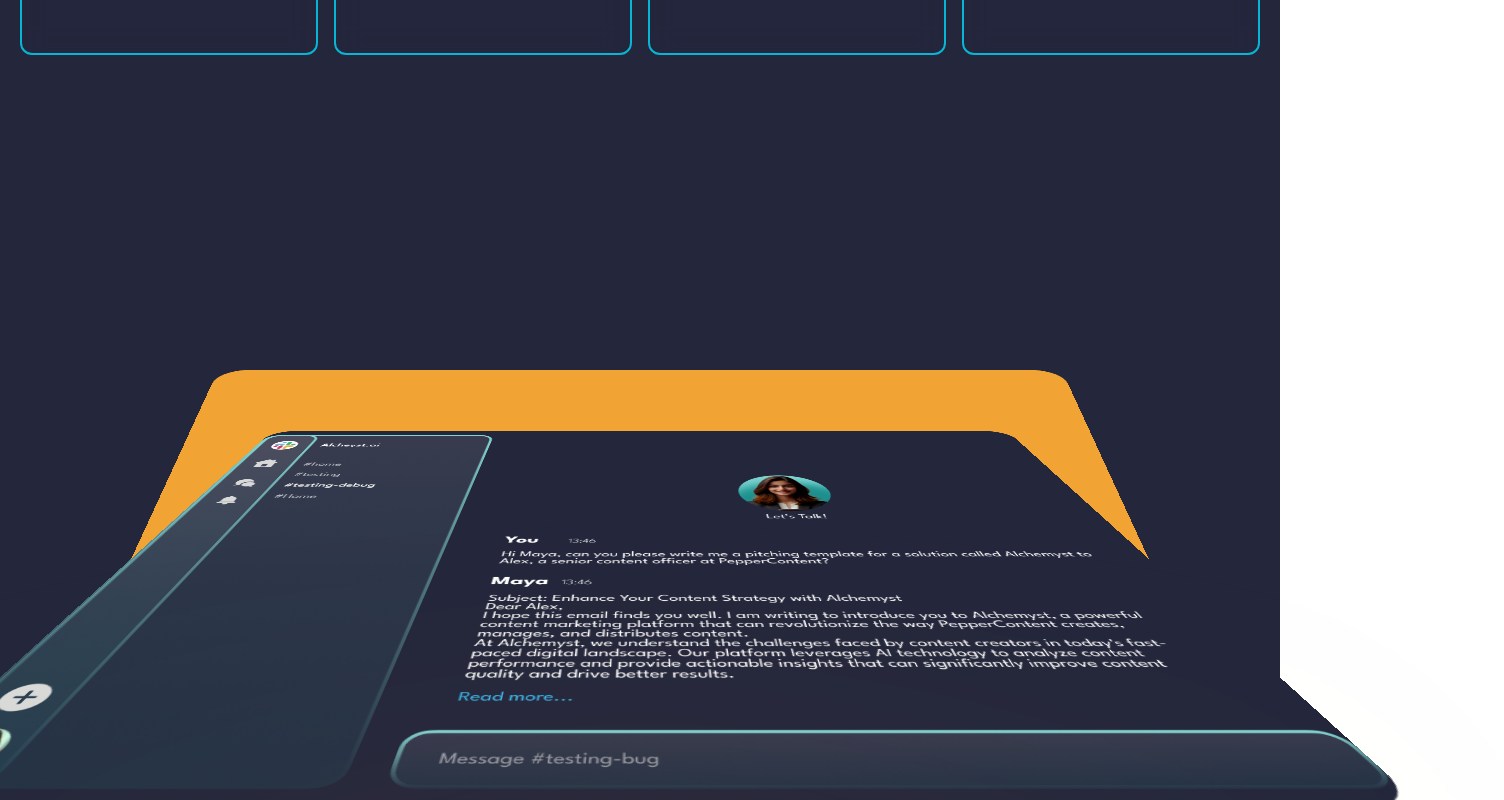
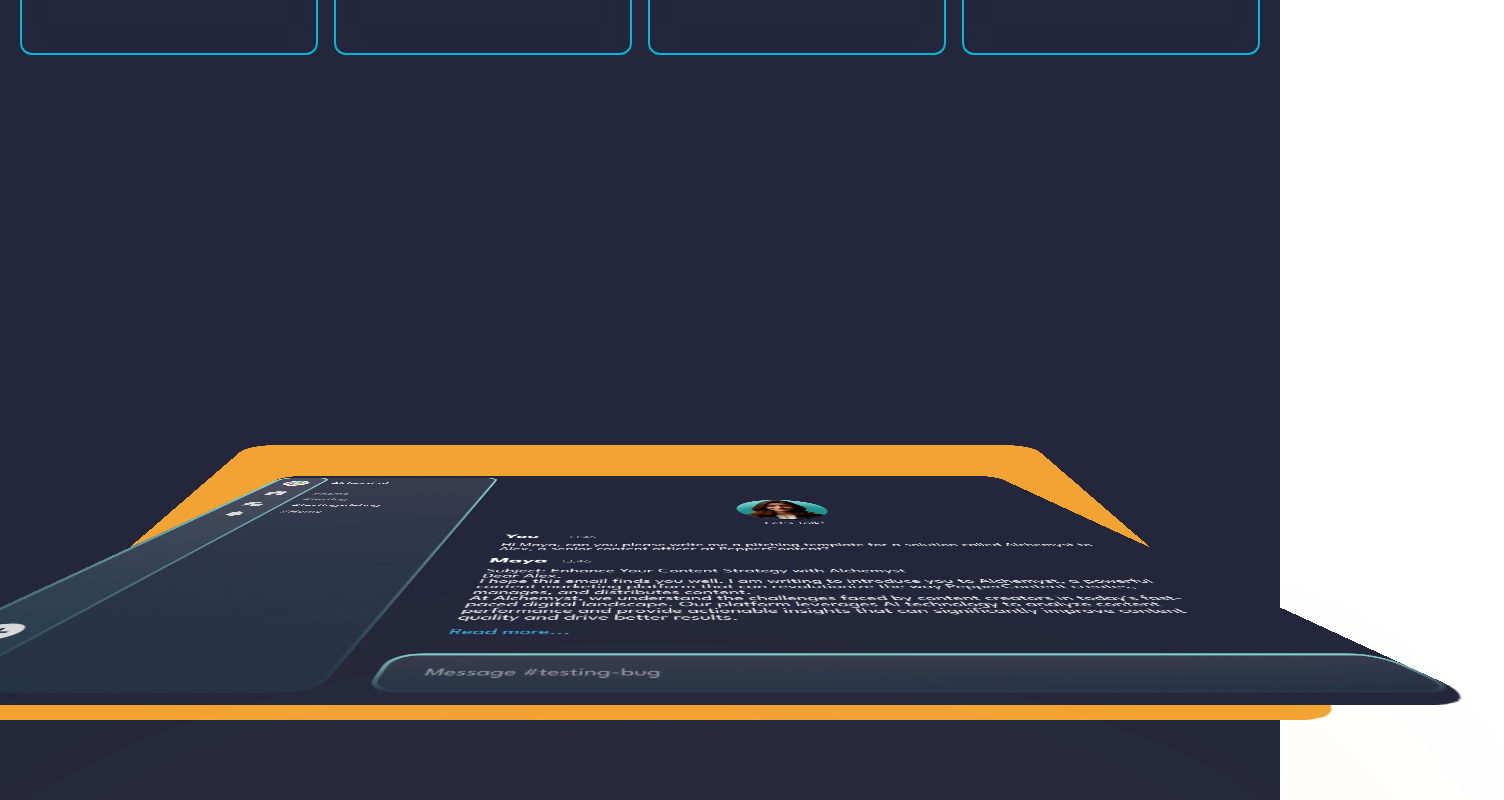
Before and after one commit to anuran-roy/alchemyst-landing-page, a Next.js app: page /product in a window 1280 px wide. Shown: the part 2940-3740 px from the top of the page, 1504 px wide, since content can reach past the window. Built offline with nearby package versions, Linux system fonts and the light colour scheme.

Commit message:
added card animation in products page

```diff
--- a/src/app/product/page.tsx
+++ b/src/app/product/page.tsx
@@ -27,6 +27,7 @@ import imageicon from '../../../public/assets/india.png'
 import { useGSAP } from '@gsap/react';
 import gsap from 'gsap';
 import { ScrollTrigger } from 'gsap/ScrollTrigger';
+import { GiSandsOfTime } from 'react-icons/gi'
 
 
 gsap.registerPlugin(ScrollTrigger);
@@ -102,6 +103,9 @@ const Product = () => {
   },[inView,inView2,inView3,inView4,inView5,inView6])
 
   const productimg1Ref = useRef<HTMLImageElement>(null)
+  const imageanimationRef = useRef<HTMLDivElement>(null)
+  const imageRef = useRef<HTMLImageElement>(null)
+  const imagecontRef = useRef<HTMLImageElement>(null)
 
   useGSAP(() => {
 
@@ -115,6 +119,35 @@ const Product = () => {
       }
     )
 
+    gsap.to(
+      imagecontRef.current,
+      {
+        scrollTrigger: {
+          trigger: imageanimationRef.current,
+          start: 'top 90%',
+          end: '+=100%',
+          toggleActions: 'play none none reverse',
+          scrub: 1,
+        },
+        rotateX: 0,
+        duration: 1
+      }
+    )
+
+    gsap.to(
+      imageRef.current,
+      {
+        scrollTrigger: {
+          trigger: imageanimationRef.current,
+          start: 'top 90%',
+          end: '+=100%',
+          toggleActions: 'play none none reverse',
+          scrub: 1,
+        },
+        rotateX: 0,
+        duration: 1
+      }
+    )
   })
 
 
@@ -259,10 +292,10 @@ const Product = () => {
       </div>
 
       <div className='w-full flex justify-center items-center '>
-        <div className='w-[85%] flex justify-center items-center gap-10 my-16 p-8'>
+        <div ref={imageanimationRef} className='w-[85%] flex justify-center items-center gap-10 my-16 p-6'>
           <div className={styles.image__wrapper}>
-            <div className={styles.image__container}>
-                <Image src={frameimg} alt='someimage' width={1000} height={1000} className={styles.image__style}/>
+            <div className={styles.image__container} ref={imagecontRef}>
+                <Image ref={imageRef} src={frameimg} alt='someimage' width={1000} height={1300} className={styles.image__style}/>
             </div>
           </div>
         </div>
--- a/src/app/product/style.module.css
+++ b/src/app/product/style.module.css
@@ -1,5 +1,5 @@
 .image__style {
-    transition: .5s all ease;
+    /* transition: .5s all ease; */
     transform: rotateX(40deg);
     perspective: 1200px;
     background-color: #24273C;
@@ -8,8 +8,8 @@
 
 .image__style:hover {
     cursor: pointer;
-    transform: rotateX(0deg);
-    transition: 0.9s all ease;
+    /* transform: rotateX(0deg);
+    transition: 0.9s all ease; */
     z-index: 400;
 }
 
@@ -17,32 +17,32 @@
     width: max-content;
     height: max-content;
     padding: 0.3rem;
-    transition: .5s all ease;
-    transform: rotateX(40deg);
-    perspective: 1100px;
+    /* transition: .5s all ease; */
+    transform: rotateX(70deg);
+    perspective: 1200px;
     background-color: #F1A334;
     border-radius: 2rem;
 }
 
 .image__container:hover {
     cursor: pointer;
-    transform: rotateX(0deg);
-    transition: 1.6s all ease;
-    z-index: 400;
+    /* transform: rotateX(0deg);
+    transition: 1.6s all ease; */
+    /* z-index: 400; */
 }
 
 .image__wrapper {
     width: max-content;
     height: max-content;
     padding: 1rem;
-    transition: .5s all ease;
-    transform: rotateX(40deg);
+    /* transition: .5s all ease; */
+    /* transform: rotateX(40deg); */
     perspective: 1200px;
 }
 
 .image__wrapper:hover {
     cursor: pointer;
-    transform: rotateX(0deg);
-    transition: 1.5s all ease;
+    /* transform: rotateX(0deg);
+    transition: 1.5s all ease; */
     z-index: 400;
 }
```
